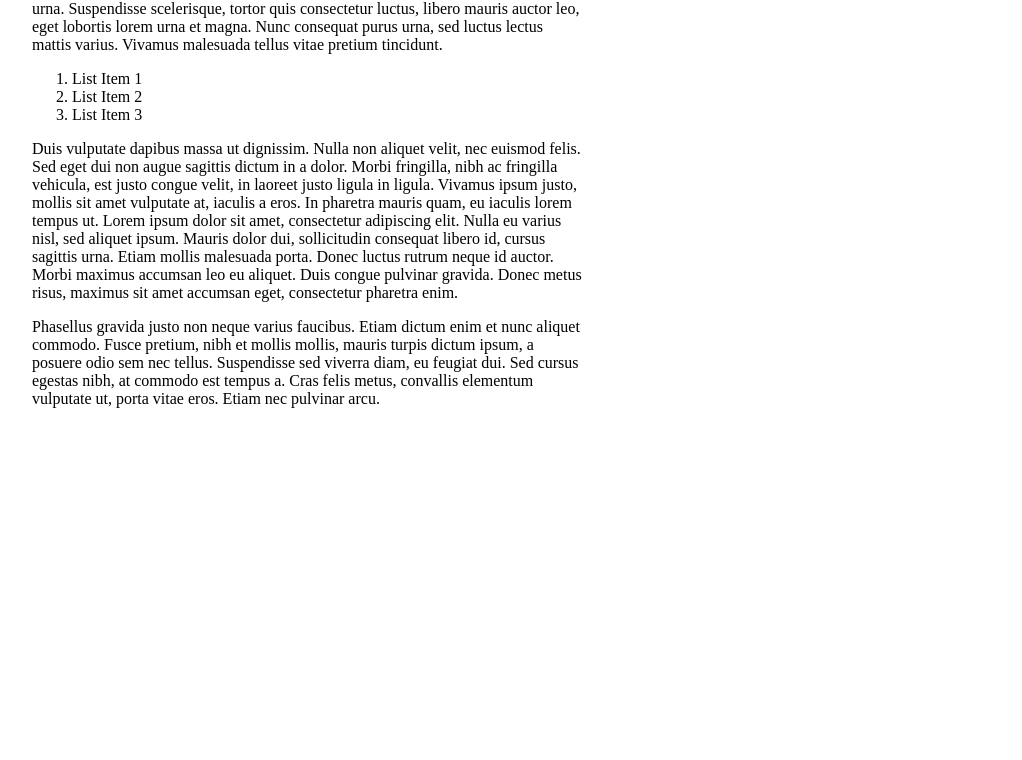
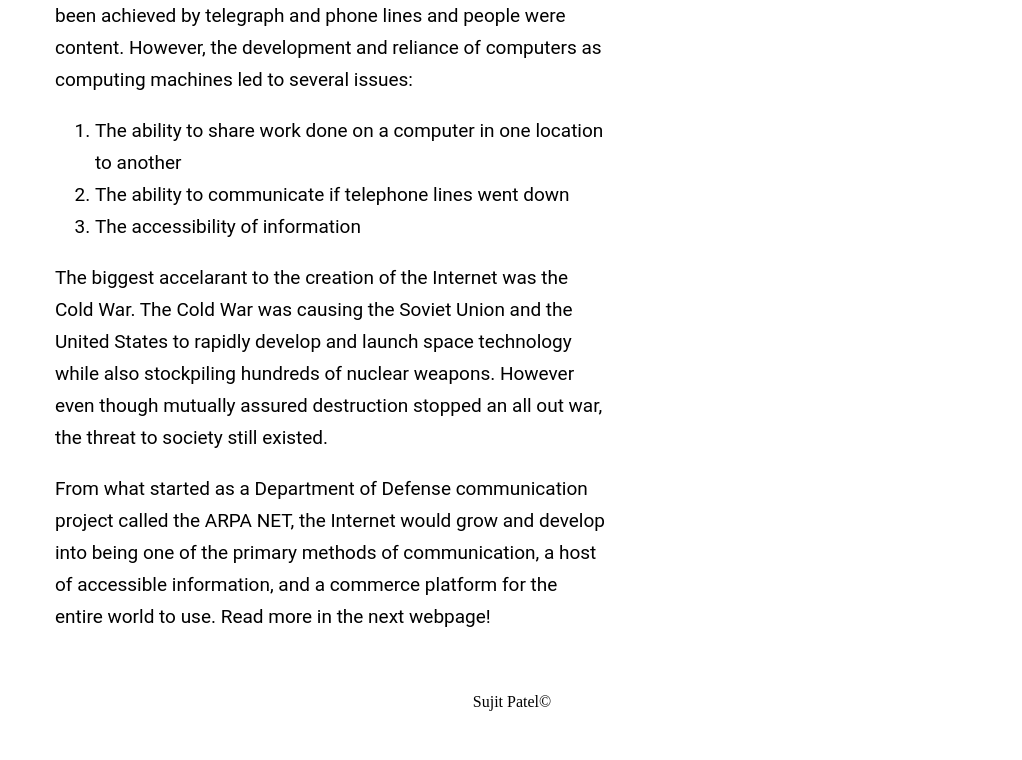
Before and after one commit to sujpat/internet-history-601, a plain HTML site: page public_html/index.html in a window 1280 px wide. Shown: the part 301-1061 px from the top of the page, without its empty margins (128-1150 px from the left). Before the commit the page ends 800 px from the top, so only its background shows below. Drawn offline with Linux system fonts and the light colour scheme.

Commit message:
complete home page

```diff
--- a/public_html/index.html
+++ b/public_html/index.html
@@ -38,13 +38,21 @@
         }
         #logo img {
             width: 300px;
-            height: 100px;
+            height: 150px;
         }
 
         #primaryContent {
             clear: both;
             width: 553px;
             float: left;
+
+        }
+        article {
+            font-family: "Roboto", sans-serif;
+            font-size: 19px;
+            line-height: 32px;
+            padding-left: 23px;
+            padding-right: 23px;
         }
         #sideContent img {
             width:100px;
@@ -62,7 +70,7 @@
 <body>
 <div id="wrapper">
 <div id="logo">
-    <img src="images/logo.jpg" alt="Hey this is the logo"/>
+    <img src="images/earthlogo.jpg" alt="Hey this is the logo"/>
 </div>
 <menu id="primaryLinks">
     <li><a href="index.html">Home</a></li>
@@ -73,42 +81,31 @@
     <li><a href="ip-dns.html">IP and DNS</a></li>
 </menu>
 <article id="primaryContent">
-    <h1 class="blue">Home Page</h1>
+    <h1 class="blue">The Internet</h1>
     <p>
-        Lorem ipsum dolor sit amet, consectetur adipiscing elit. Duis ut fringilla eros, a tincidunt diam. Curabitur
-        efficitur a felis ut egestas. Mauris porttitor magna a porta auctor. Class aptent taciti sociosqu ad litora
-        torquent per conubia nostra, per inceptos himenaeos. Integer quis ipsum orci. Donec viverra ultrices vehicula.
-        Nunc sollicitudin, ex vitae pharetra vulputate, tortor lorem viverra ex, convallis semper ante ligula id quam.
-        In ac mauris lacinia, dignissim tortor at, convallis urna. Cras placerat dolor vitae lectus varius dictum. Morbi
-        ac leo bibendum, commodo turpis ut, ornare urna. Suspendisse scelerisque, tortor quis consectetur luctus, libero
-        mauris auctor leo, eget lobortis lorem urna et magna. Nunc consequat purus urna, sed luctus lectus mattis
-        varius. Vivamus malesuada tellus vitae pretium tincidunt.
+        Almost 70 years ago, the Internet was a dream out of a science fiction movie. The ability to communicate long distances
+        had been achieved by telegraph and phone lines and people were content. However, the development and reliance of computers as computing
+        machines led to several issues:
     </p>
     <ol>
-        <li>List Item 1</li>
-        <li>List Item 2</li>
-        <li>List Item 3</li>
+        <li>The ability to share work done on a computer in one location to another</li>
+        <li>The ability to communicate if telephone lines went down</li>
+        <li>The accessibility of information</li>
     </ol>
     <p>
-        Duis vulputate dapibus massa ut dignissim. Nulla non aliquet velit, nec euismod felis. Sed eget dui non augue
-        sagittis dictum in a dolor. Morbi fringilla, nibh ac fringilla vehicula, est justo congue velit, in laoreet
-        justo ligula in ligula. Vivamus ipsum justo, mollis sit amet vulputate at, iaculis a eros. In pharetra mauris
-        quam, eu iaculis lorem tempus ut. Lorem ipsum dolor sit amet, consectetur adipiscing elit. Nulla eu varius nisl,
-        sed aliquet ipsum. Mauris dolor dui, sollicitudin consequat libero id, cursus sagittis urna. Etiam mollis
-        malesuada porta. Donec luctus rutrum neque id auctor. Morbi maximus accumsan leo eu aliquet. Duis congue
-        pulvinar gravida. Donec metus risus, maximus sit amet accumsan eget, consectetur pharetra enim.
+        The biggest accelarant to the creation of the Internet was the Cold War. The Cold War was causing the Soviet Union and the United States
+        to rapidly develop and launch space technology while also stockpiling hundreds of nuclear weapons. However even though
+        mutually assured destruction stopped an all out war, the threat to society still existed.
     </p>
     <p>
-        Phasellus gravida justo non neque varius faucibus. Etiam dictum enim et nunc aliquet commodo. Fusce pretium,
-        nibh et mollis mollis, mauris turpis dictum ipsum, a posuere odio sem nec tellus. Suspendisse sed viverra diam,
-        eu feugiat dui. Sed cursus egestas nibh, at commodo est tempus a. Cras felis metus, convallis elementum
-        vulputate ut, porta vitae eros. Etiam nec pulvinar arcu.
+        From what started as a Department of Defense communication project called the ARPA NET, the Internet would grow and develop into
+        being one of the primary methods of communication, a host of accessible information, and a commerce platform for the entire world
+        to use. Read more in the next webpage!
     </p>
 </article>
-    <div id="sideContent">
-        <img src="images/one.jpg" alt="This is bullet one"/>
-        <img src="images/two.jpg" alt="This is bullet two"/>
-    </div>
+    <footer id="footer">
+        Sujit Patel&#169;
+    </footer>
 </div>
 </body>
 </html>
```
Also changed, not shown: public_html/images/earthlogo.jpg (added).
